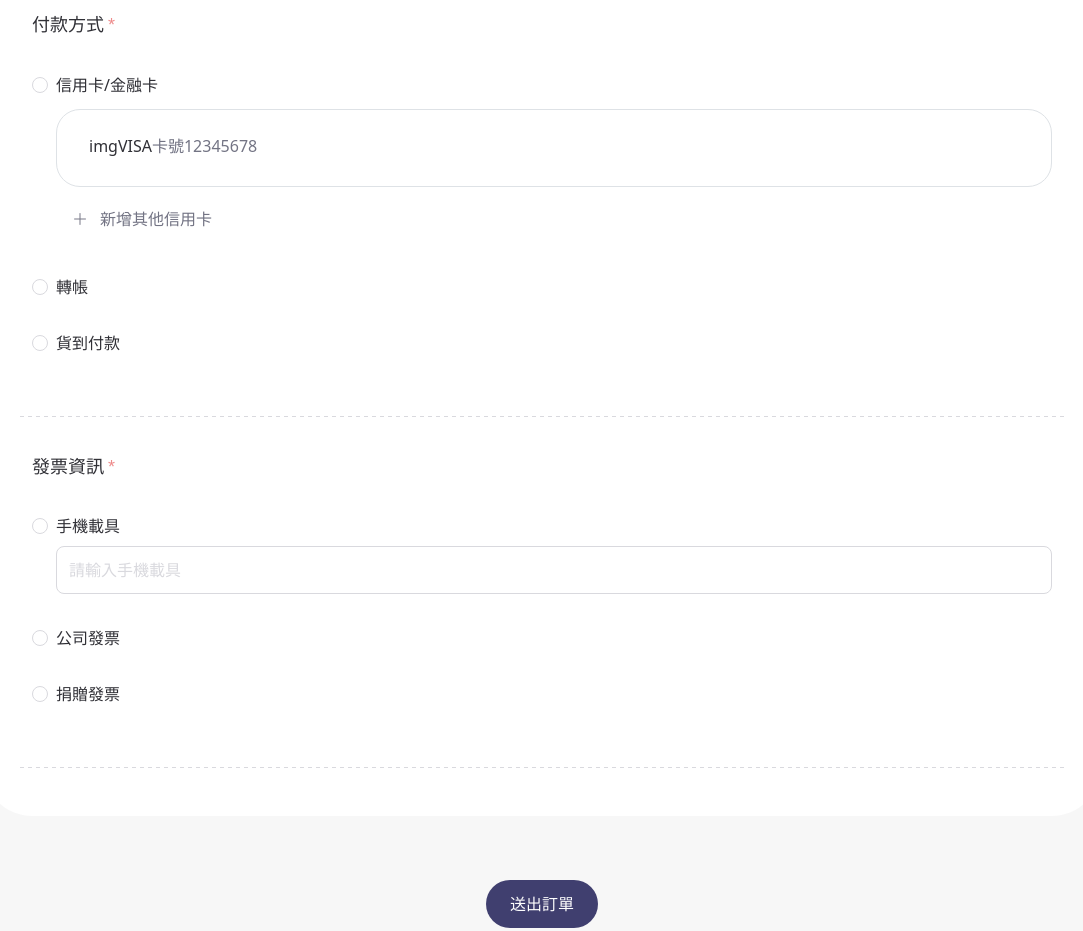
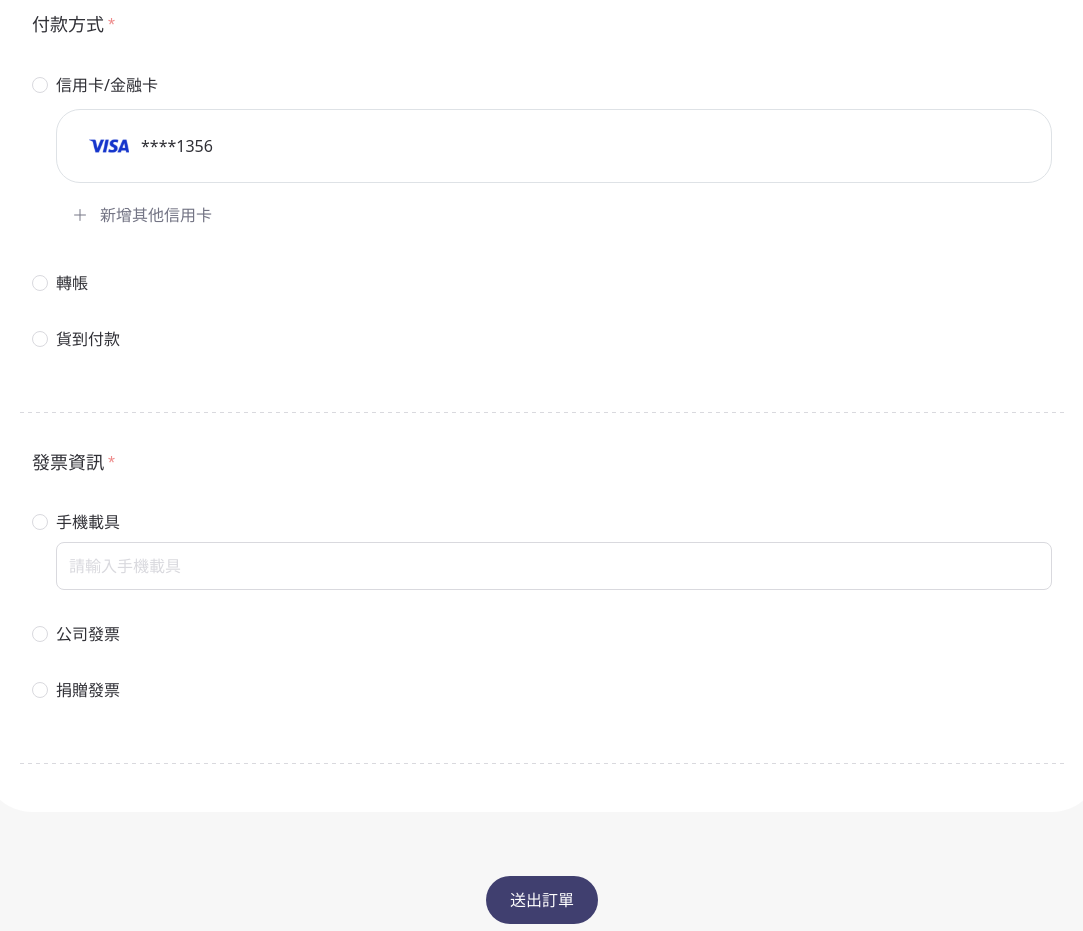
Before and after one commit to HedyChen-code/rehome-web, a React (Vite) app: page /#/checkout/detail in a window 1280 px wide. Shown: the part 1500-2431 px from the top of the page, without its empty margins (98-1181 px from the left). Built offline with nearby package versions, Linux system fonts and the light colour scheme; a web font is replaced by a local one.

Commit message:
修正信用卡內層 label 樣式

```diff
--- a/src/views/front/CheckoutDetail.jsx
+++ b/src/views/front/CheckoutDetail.jsx
@@ -200,11 +200,9 @@ const CheckoutDetail = () => {
                         <input type="radio" className="btn-check" name="creditCard" id="credit" autoComplete="off" defaultChecked />
                         <label
                           className="btn border label-btn" htmlFor="credit">
-                          <div className="text-start">
-                            <p className="text-gray-90 mb-2">
-                              imgVISA
-                              <span className="text-gray-50">卡號12345678</span>
-                            </p>
+                          <div className="d-flex justify-content-start align-items-center">
+                            <img src="images/icon/visa-brandmark.svg" style={{width: "40"}} alt="visa-icon" />
+                            <p className="text-gray-90 ms-4">****1356</p>
                           </div>
                         </label>
                       </div>
```
Also changed, not shown: public/images/icon/visa-brandmark.svg (added).
